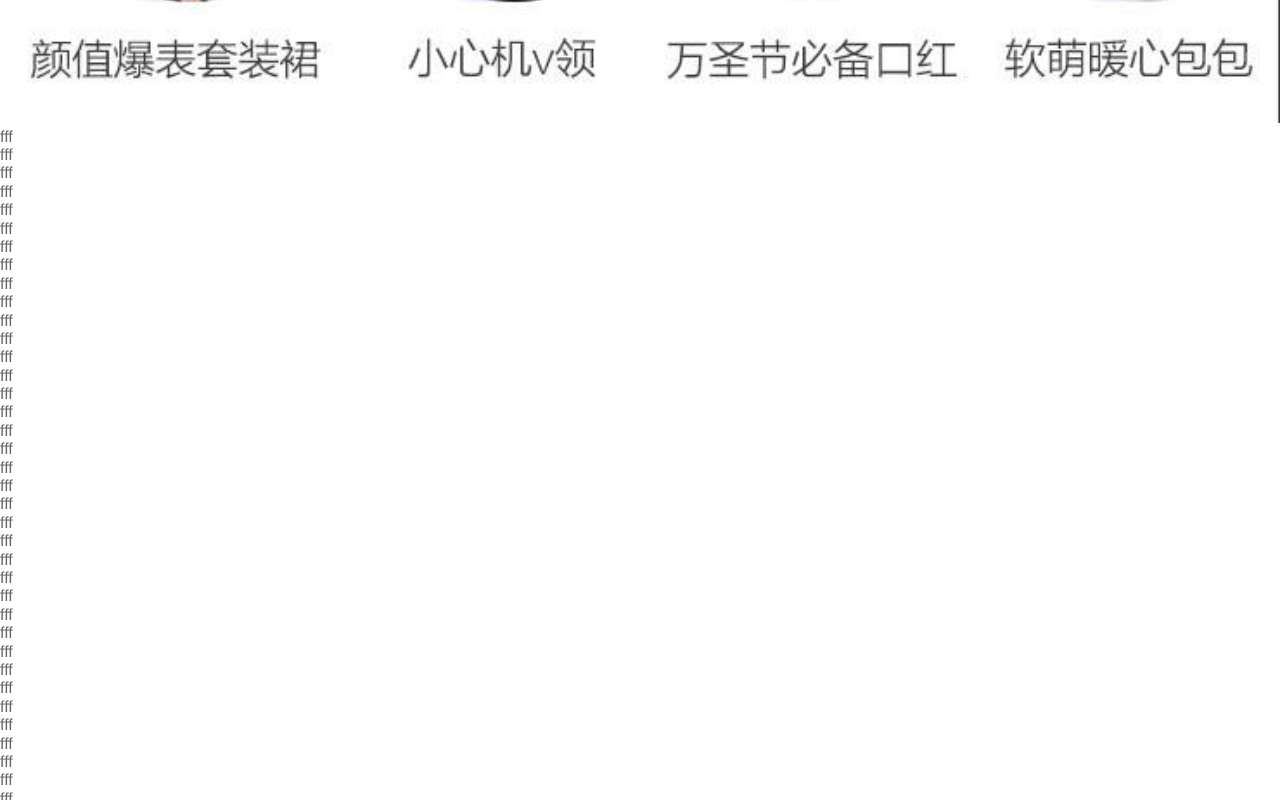
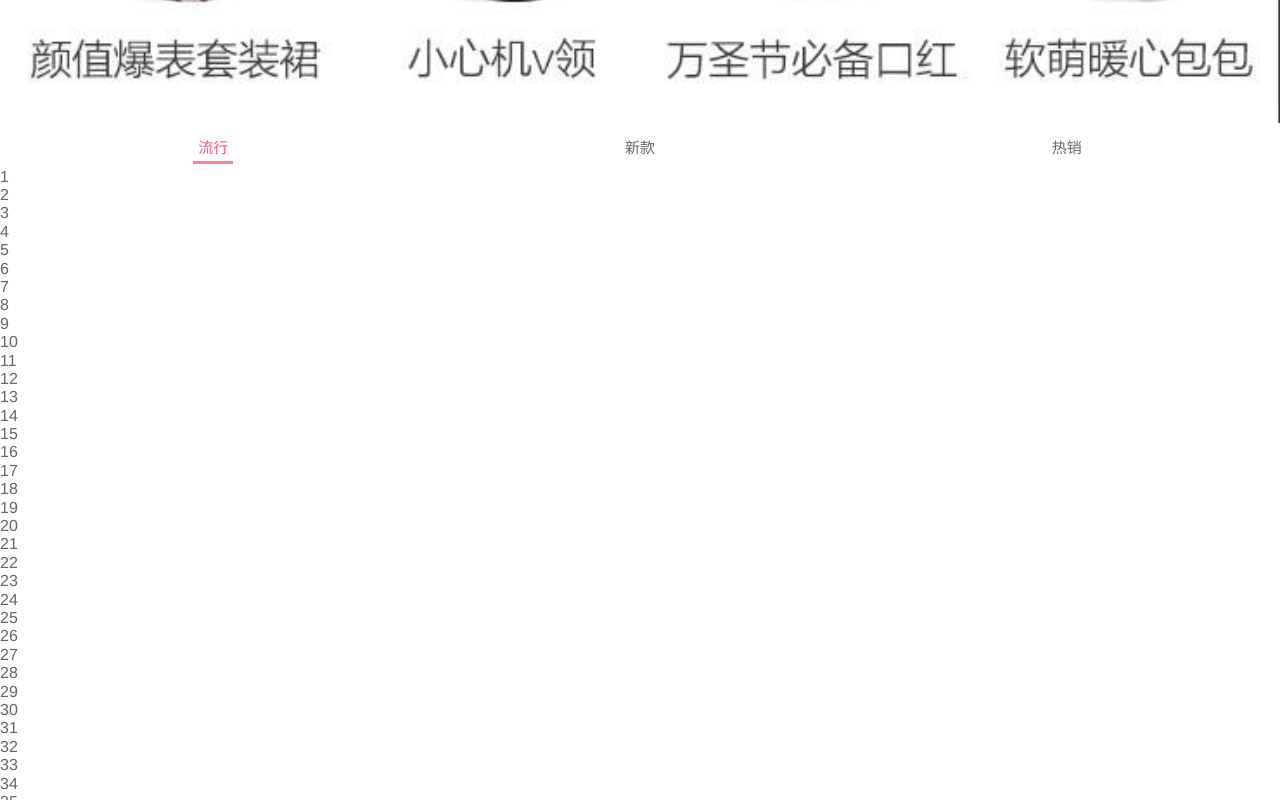
Before and after one commit to zxyrock/vueceshi, a Vue app: page /home in a window 1280 px wide. Shown: the part 900-1700 px from the top of the page. Built offline with nearby package versions, Linux system fonts and the light colour scheme; no server answers.

Commit message:
tabControl组件

```diff
--- /dev/null
+++ b/src/components/content/TabControl/TabControl.vue
@@ -0,0 +1,60 @@
+<template>
+  <div class="tab-control">
+    <div v-for="(item, index) in titles" :key="index"
+         class="tab-control-item"
+         :class="{active: index === currentIndex}"
+         @click="itemClick(index)">
+      <span>{{ item }}</span>
+    </div>
+  </div>
+</template>
+
+<script>
+export default {
+  name: "TabControl",
+  props: {
+    titles: {
+      type: Array,
+      default: [],
+    },
+  },
+  data() {
+    return {
+      currentIndex:0
+    }
+  },
+  methods:{
+    itemClick(index){
+      this.currentIndex = index;
+
+    }
+  }
+};
+</script>
+
+<style>
+.tab-control {
+  display: flex;
+  text-align: center;
+  font-size: 15px;
+  height: 40px;
+  line-height: 40px;
+  background-color: #fff;
+}
+
+.tab-control-item {
+  flex: 1;
+}
+
+.tab-control-item span {
+  padding: 5px;
+}
+
+.active {
+  color: var(--color-high-text);
+}
+
+.active span {
+  border-bottom: 3px solid var(--color-tint);
+}
+</style>
--- a/src/views/home/home.vue
+++ b/src/views/home/home.vue
@@ -1,20 +1,21 @@
 <template>
   <div id="Home">
-    <nav-bar class="home-nav"
-      ><template v-slot:center> 购物街 </template></nav-bar
-    >
+    <nav-bar class="home-nav"><template v-slot:center> 购物街 </template></nav-bar>
     <home-swiper :banners="banners" />
     <recommend-view :recommends="recommends" />
     <feature-view />
-    <div v-for="item in 100" :key="item">fff</div>
+    <tab-control class="tab-control" :titles="titles"/>
+    <div v-for="item in 100" :key="item">{{item}}</div>
   </div>
 </template>
 
 <script>
-import NavBar from "@/components/common/navbar/NavBar";
 import HomeSwiper from "./childComps/HomeSwiper";
 import RecommendView from "./childComps/RecommendView";
 import FeatureView from "./childComps/FeatureView";
+
+import NavBar from "@/components/common/navbar/NavBar";
+import TabControl from '@/components/content/TabControl/TabControl'
 
 import { getHomeMultidata } from "@/network/home";
 
@@ -25,11 +26,13 @@ export default {
     HomeSwiper,
     RecommendView,
     FeatureView,
+    TabControl
   },
   data() {
     return {
       banners: [],
       recommends: [],
+      titles:['流行','新款','热销']
     };
   },
   created() {
@@ -60,4 +63,8 @@ export default {
   top: 0;
   z-index: 9;
 }
+.tab-control{
+  position: sticky;
+  top: 44px;
+}
 </style>
```
